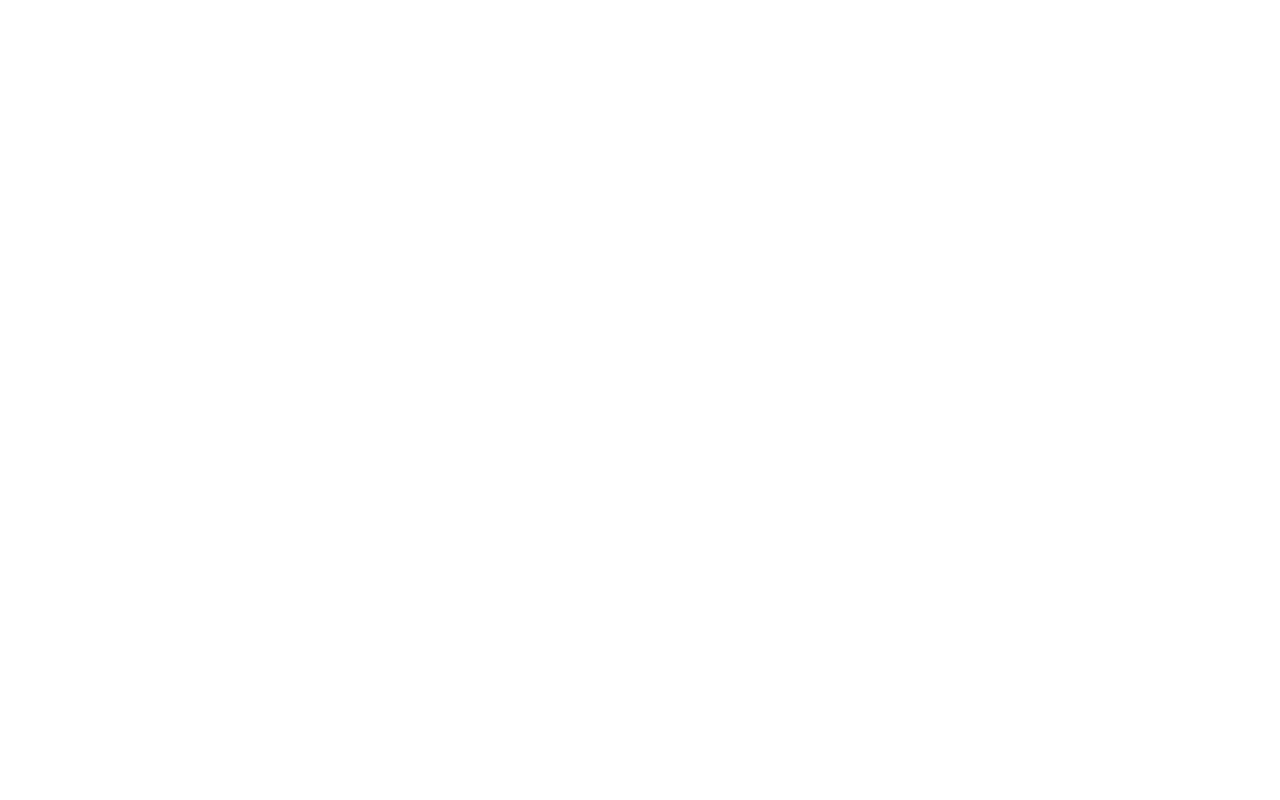
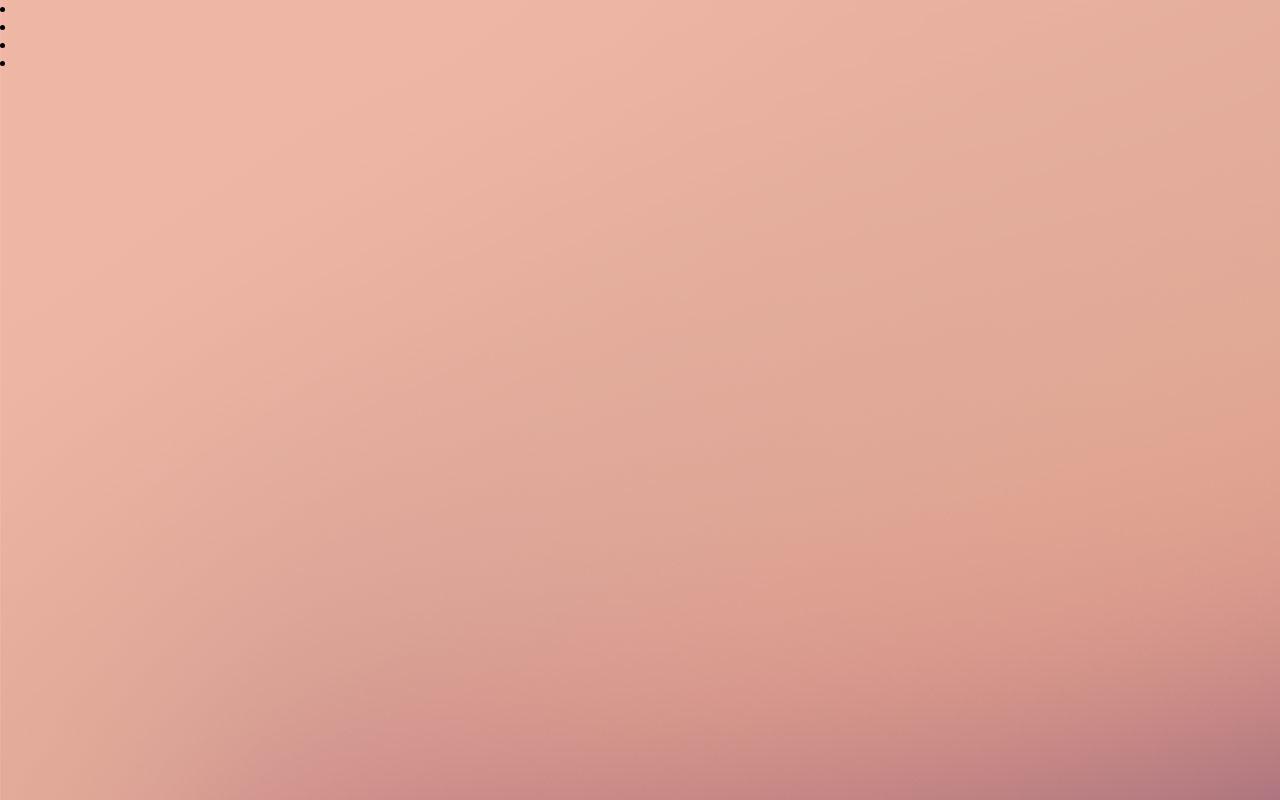
Before and after one commit to ashutosh-mishra4/astral-portfolio-project, a plain HTML site: page index.html in a window 1280 px wide. Drawn offline with Linux system fonts and the light colour scheme.

Commit message:
Basic setup

```diff
--- a/index.html
+++ b/index.html
@@ -4,9 +4,21 @@
 		<meta charset="UTF-8" />
 		<meta http-equiv="X-UA-Compatible" content="IE=edge" />
 		<meta name="viewport" content="width=device-width, initial-scale=1.0" />
-		<title>codedamn Project</title>
+		<link rel="stylesheet" href="style.css">
+		<title>Astral Portfolio Project</title>
 	</head>
 	<body>
-		<!-- start writing your code -->
+		<header>
+			<nav class="menu">
+				<li class="home"><img src="assets/images/" alt=""></li>
+				<li class="work"><img src="" alt=""></li>
+				<li class="contact"><img src="" alt=""></li>
+				<li class="social"><img src="" alt=""></li>
+			</nav>
+		</header>
+
+		<section></section>
+
+		<footer></footer>
 	</body>
 </html>
--- a/style.css
+++ b/style.css
@@ -0,0 +1,9 @@
+*{
+    padding: 0;
+    margin: 0;
+    box-sizing: border-box;
+}
+
+body{
+    background-image: url('assets/images/bg.jpg');
+}
```
